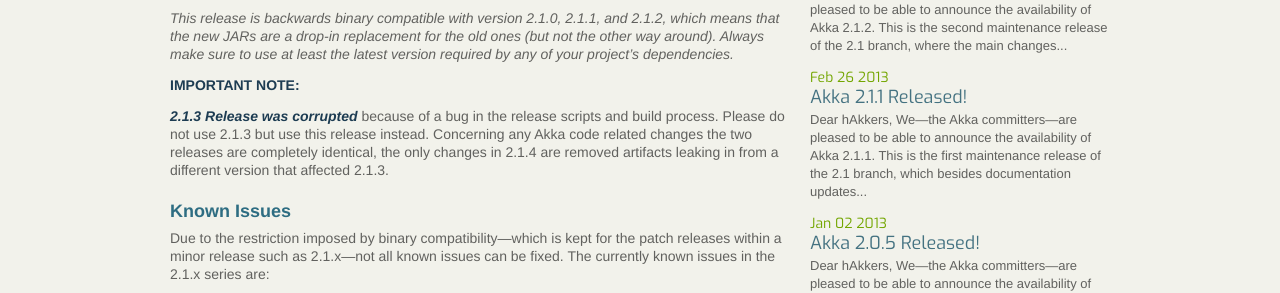
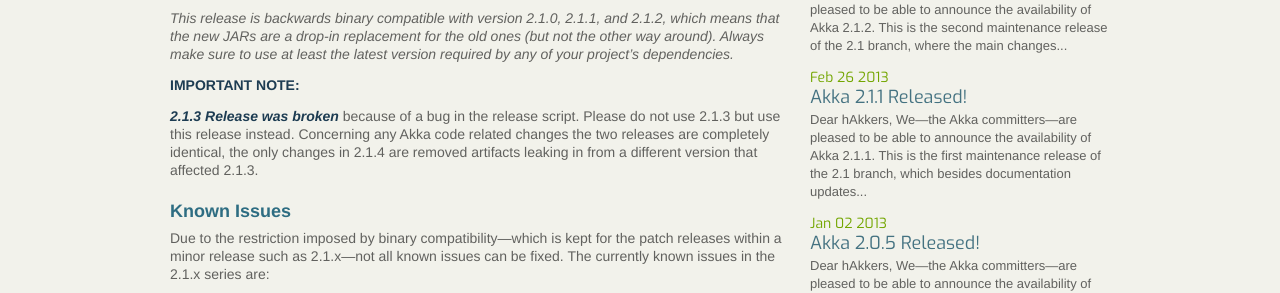
Before and after one commit to raboof/akka.github.com, a Jekyll site: the page built from news/_posts/2013-05-14-akka-2.1.4-released.md, in a window 1280 px wide. Shown: the part 377-670 px from the top of the page. Built offline with Jekyll 4.4.1, drawn with Linux system fonts in a browser that asks for light colours.

Commit message:
Minor tweak of wording

```diff
--- a/news/_posts/2013-05-14-akka-2.1.4-released.md
+++ b/news/_posts/2013-05-14-akka-2.1.4-released.md
@@ -20,7 +20,7 @@
 
 **IMPORTANT NOTE:**
 
-***2.1.3 Release was corrupted*** because of a bug in the release scripts and build process. Please do not use 2.1.3 but use this release instead. Concerning any Akka code related changes the two releases are completely identical, the only changes in 2.1.4 are removed artifacts leaking in from a different version that affected 2.1.3.
+***2.1.3 Release was broken*** because of a bug in the release script. Please do not use 2.1.3 but use this release instead. Concerning any Akka code related changes the two releases are completely identical, the only changes in 2.1.4 are removed artifacts leaking in from a different version that affected 2.1.3.
 
 ### Known Issues
 
```
